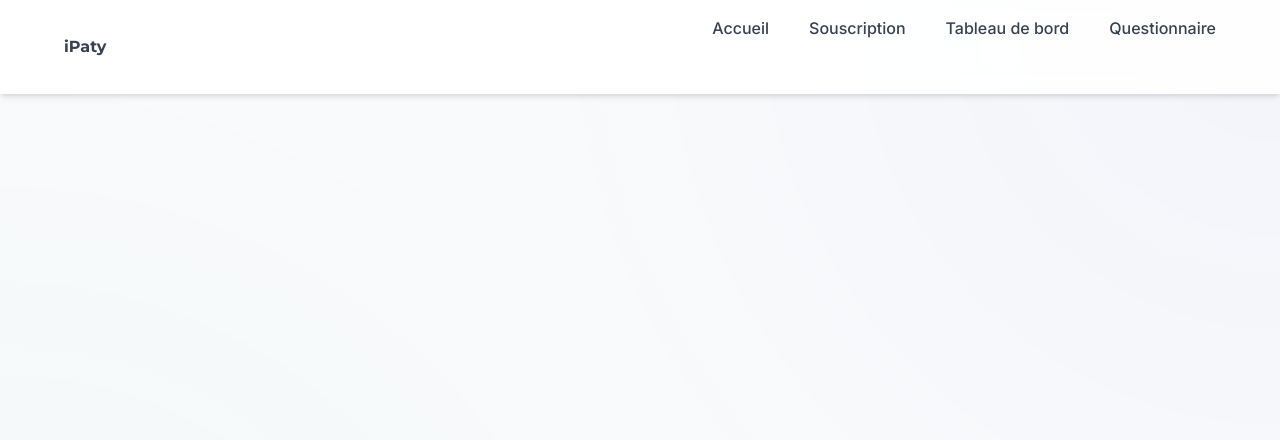
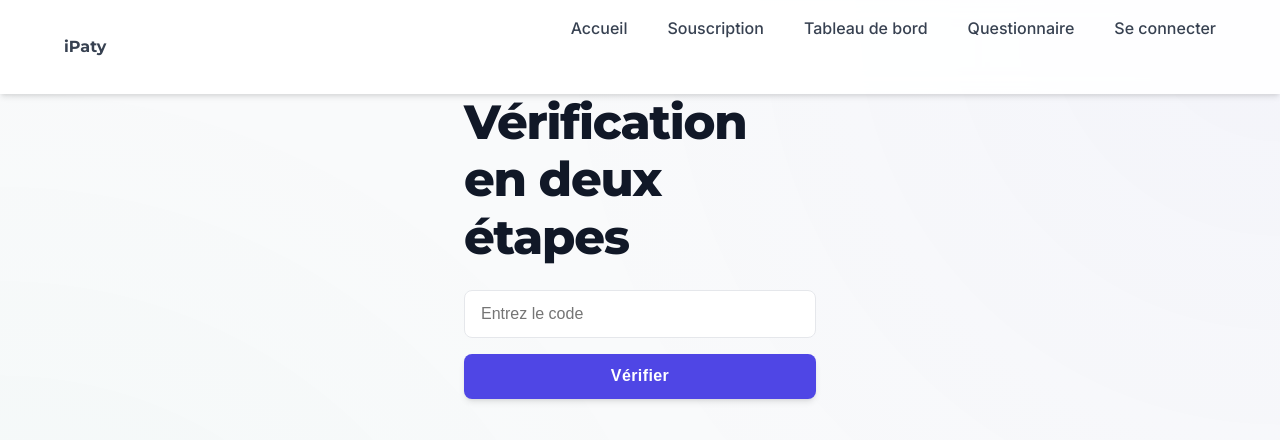
Before and after one commit to Pedrocito97/Paty, a React (Vite) app in the folder app/: page /2fa in a window 1280 px wide. Shown: the top 440 px of the page. Built offline with nearby package versions, Linux system fonts and the light colour scheme.

Commit message:
Add simple 2FA authentication flow

```diff
--- a/app/src/App.tsx
+++ b/app/src/App.tsx
@@ -5,18 +5,33 @@ import SubscriptionPage from './pages/SubscriptionPage';
 import Dashboard from './pages/Dashboard';
 import NavBar from './components/NavBar';
 import HealthQuestionnaire from './pages/HealthQuestionnaire';
+import LoginPage from './pages/LoginPage';
+import TwoFAPage from './pages/TwoFAPage';
+import PrivateRoute from './components/PrivateRoute';
+import { AuthProvider } from './context/AuthContext';
 
 const App: React.FC = () => {
   return (
+    <AuthProvider>
       <BrowserRouter>
         <NavBar />
         <Routes>
           <Route path="/" element={<LandingPage />} />
           <Route path="/subscribe" element={<SubscriptionPage />} />
-        <Route path="/dashboard" element={<Dashboard />} />
+          <Route path="/login" element={<LoginPage />} />
+          <Route path="/2fa" element={<TwoFAPage />} />
+          <Route
+            path="/dashboard"
+            element={
+              <PrivateRoute>
+                <Dashboard />
+              </PrivateRoute>
+            }
+          />
           <Route path="/questionnaire" element={<HealthQuestionnaire />} />
         </Routes>
       </BrowserRouter>
+    </AuthProvider>
   );
 };
 
--- a/app/src/components/NavBar.tsx
+++ b/app/src/components/NavBar.tsx
@@ -1,7 +1,15 @@
-import React from 'react';
+import React, { useContext } from 'react';
 import { Link } from 'react-router-dom';
+import { AuthContext } from '../context/AuthContext';
 
-const NavBar: React.FC = () => (
+const NavBar: React.FC = () => {
+  const auth = useContext(AuthContext);
+
+  const handleLogout = () => {
+    auth?.logout();
+  };
+
+  return (
     <nav className="navbar">
       <div className="navbar-container">
         <Link to="/" className="navbar-brand">iPaty</Link>
@@ -10,9 +18,15 @@ const NavBar: React.FC = () => (
           <li><Link to="/subscribe">Souscription</Link></li>
           <li><Link to="/dashboard">Tableau de bord</Link></li>
           <li><Link to="/questionnaire">Questionnaire</Link></li>
+          {auth && auth.isAuthenticated ? (
+            <li><button onClick={handleLogout} className="btn" style={{ padding: '0.25rem 0.5rem' }}>Déconnexion</button></li>
+          ) : (
+            <li><Link to="/login">Se connecter</Link></li>
+          )}
         </ul>
       </div>
     </nav>
   );
+};
 
 export default NavBar;
--- /dev/null
+++ b/app/src/components/PrivateRoute.tsx
@@ -0,0 +1,12 @@
+import React, { useContext } from 'react';
+import { Navigate } from 'react-router-dom';
+import { AuthContext } from '../context/AuthContext';
+
+const PrivateRoute: React.FC<{ children: JSX.Element }> = ({ children }) => {
+  const auth = useContext(AuthContext);
+  if (!auth) return null;
+
+  return auth.isAuthenticated ? children : <Navigate to="/login" replace />;
+};
+
+export default PrivateRoute;
--- /dev/null
+++ b/app/src/context/AuthContext.tsx
@@ -0,0 +1,46 @@
+import React, { useState, createContext, ReactNode } from 'react';
+
+interface AuthContextProps {
+  isAuthenticated: boolean;
+  twoFACode: string | null;
+  login: (username: string, password: string) => string | null;
+  verifyCode: (code: string) => boolean;
+  logout: () => void;
+}
+
+export const AuthContext = createContext<AuthContextProps | undefined>(undefined);
+
+export const AuthProvider = ({ children }: { children: ReactNode }) => {
+  const [isAuthenticated, setIsAuthenticated] = useState(false);
+  const [twoFACode, setTwoFACode] = useState<string | null>(null);
+
+  const login = (username: string, password: string) => {
+    // Very basic credential check, for demo purposes
+    if (username === 'user' && password === 'password') {
+      const generated = Math.floor(100000 + Math.random() * 900000).toString();
+      setTwoFACode(generated);
+      return generated;
+    }
+    return null;
+  };
+
+  const verifyCode = (code: string) => {
+    if (code === twoFACode) {
+      setIsAuthenticated(true);
+      setTwoFACode(null);
+      return true;
+    }
+    return false;
+  };
+
+  const logout = () => {
+    setIsAuthenticated(false);
+    setTwoFACode(null);
+  };
+
+  return (
+    <AuthContext.Provider value={{ isAuthenticated, twoFACode, login, verifyCode, logout }}>
+      {children}
+    </AuthContext.Provider>
+  );
+};
--- /dev/null
+++ b/app/src/pages/LoginPage.tsx
@@ -0,0 +1,37 @@
+import React, { useContext, useState } from 'react';
+import { useNavigate } from 'react-router-dom';
+import { AuthContext } from '../context/AuthContext';
+
+const LoginPage: React.FC = () => {
+  const auth = useContext(AuthContext);
+  const navigate = useNavigate();
+  const [username, setUsername] = useState('');
+  const [password, setPassword] = useState('');
+  const [error, setError] = useState('');
+
+  if (!auth) return null;
+
+  const handleSubmit = (e: React.FormEvent) => {
+    e.preventDefault();
+    const code = auth.login(username, password);
+    if (code) {
+      navigate('/2fa');
+    } else {
+      setError('Identifiants invalides');
+    }
+  };
+
+  return (
+    <main className="container" style={{ maxWidth: '400px' }}>
+      <h1>Connexion</h1>
+      <form onSubmit={handleSubmit} style={{ display: 'flex', flexDirection: 'column', gap: '1rem' }}>
+        <input type="text" placeholder="Nom d'utilisateur" value={username} onChange={e => setUsername(e.target.value)} />
+        <input type="password" placeholder="Mot de passe" value={password} onChange={e => setPassword(e.target.value)} />
+        {error && <div style={{ color: 'red' }}>{error}</div>}
+        <button type="submit" className="btn">Se connecter</button>
+      </form>
+    </main>
+  );
+};
+
+export default LoginPage;
--- /dev/null
+++ b/app/src/pages/TwoFAPage.tsx
@@ -0,0 +1,39 @@
+import React, { useContext, useState } from 'react';
+import { useNavigate } from 'react-router-dom';
+import { AuthContext } from '../context/AuthContext';
+
+const TwoFAPage: React.FC = () => {
+  const auth = useContext(AuthContext);
+  const navigate = useNavigate();
+  const [code, setCode] = useState('');
+  const [error, setError] = useState('');
+
+  if (!auth) return null;
+
+  const handleSubmit = (e: React.FormEvent) => {
+    e.preventDefault();
+    if (auth.verifyCode(code)) {
+      navigate('/dashboard');
+    } else {
+      setError('Code incorrect');
+    }
+  };
+
+  return (
+    <main className="container" style={{ maxWidth: '400px' }}>
+      <h1>Vérification en deux étapes</h1>
+      {auth.twoFACode && (
+        <p style={{ fontSize: '0.9rem', color: '#555' }}>
+          (Code de démonstration: <strong>{auth.twoFACode}</strong>)
+        </p>
+      )}
+      <form onSubmit={handleSubmit} style={{ display: 'flex', flexDirection: 'column', gap: '1rem' }}>
+        <input type="text" placeholder="Entrez le code" value={code} onChange={e => setCode(e.target.value)} />
+        {error && <div style={{ color: 'red' }}>{error}</div>}
+        <button type="submit" className="btn">Vérifier</button>
+      </form>
+    </main>
+  );
+};
+
+export default TwoFAPage;
```
Lines whose indentation alone changed are shown as unchanged.
